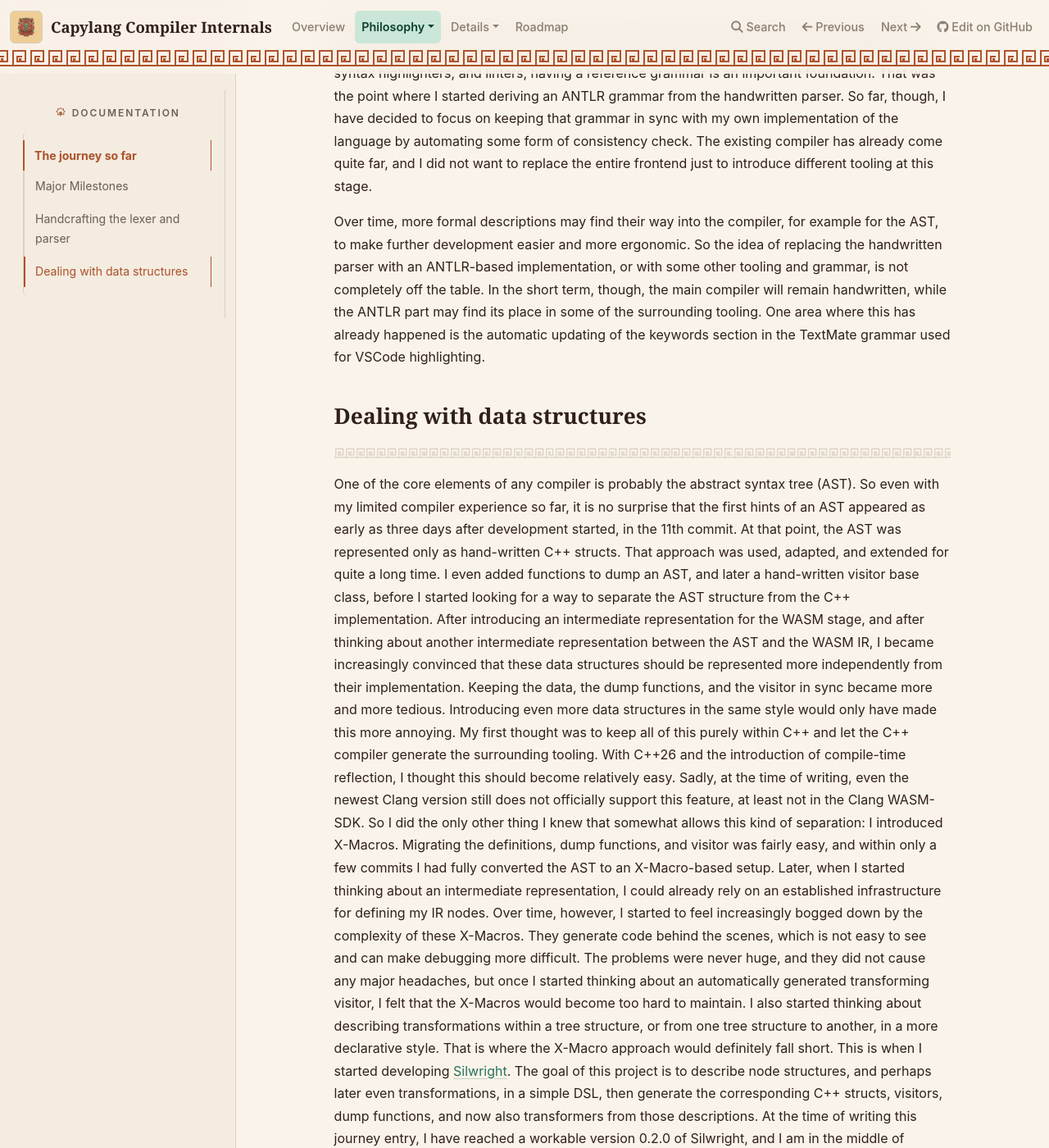
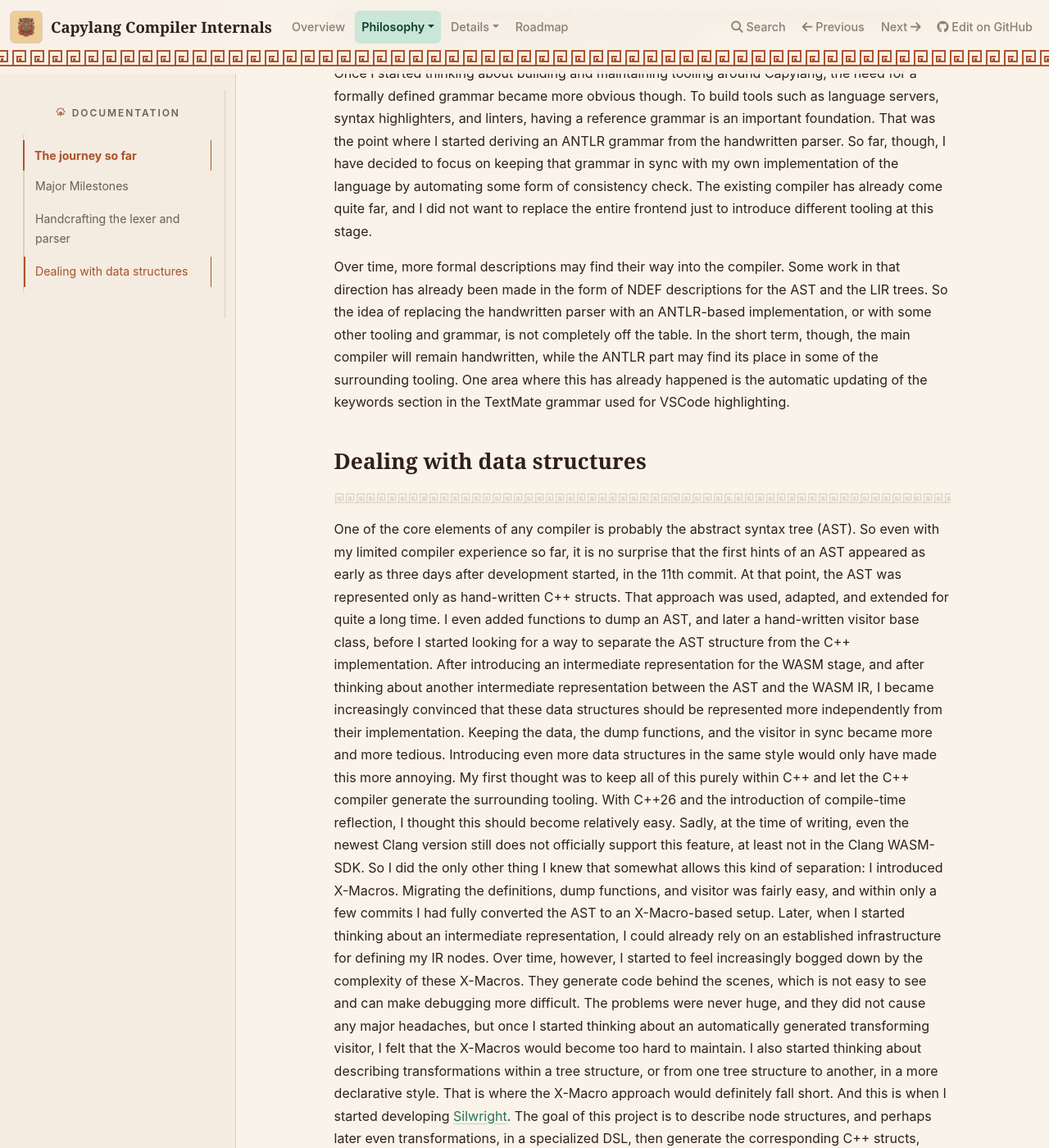
Before and after one commit to Jokymon/capylang, an MkDocs documentation site: the page built from doc/journey.md, in a window 1280 px wide and 1400 px high, scrolled down 1241 px. Shown: the whole window at 82% size. Built offline with MkDocs 1.6.1, drawn with Linux system fonts in a browser that asks for light colours; nearby versions of some CDN libraries; some of the changed text lies outside the part shown.

Commit message:
Update journey for AST->NDEF migration

```diff
--- a/doc/journey.md
+++ b/doc/journey.md
@@ -12,6 +12,8 @@
  * **21.05.2026** initial LIR, replacing ANF approach
  * **22.05.2026** Add GitHub CI automation
  * **13.07.2026** Big move to LIR
+ * **21.08.2026** Complete migration of AST to NDEF/Silwright
+ * **24.08.2026** Introduction of a simple include file concept
 
 ## Handcrafting the lexer and parser
 
@@ -41,21 +43,22 @@
 Once I started thinking about building and maintaining tooling around Capylang,
 the need for a formally defined grammar became more obvious though. To build
 tools such as language servers, syntax highlighters, and linters, having a
-reference grammar is an important foundation. That was the point where I started deriving
-an ANTLR grammar from the handwritten parser. So far, though, I have decided to
-focus on keeping that grammar in sync with my own implementation of the
-language by automating some form of consistency check. The existing compiler
+reference grammar is an important foundation. That was the point where I started
+deriving an ANTLR grammar from the handwritten parser. So far, though, I have
+decided to focus on keeping that grammar in sync with my own implementation of
+the language by automating some form of consistency check. The existing compiler
 has already come quite far, and I did not want to replace the entire frontend
 just to introduce different tooling at this stage.
 
-Over time, more formal descriptions may find their way into the compiler, for
-example for the AST, to make further development easier and more ergonomic. So
-the idea of replacing the handwritten parser with an ANTLR-based
-implementation, or with some other tooling and grammar, is not completely off
-the table. In the short term, though, the main compiler will remain
-handwritten, while the ANTLR part may find its place in some of the surrounding
-tooling. One area where this has already happened is the automatic updating of
-the keywords section in the TextMate grammar used for VSCode highlighting.
+Over time, more formal descriptions may find their way into the compiler. Some
+work in that direction has already been made in the form of NDEF descriptions
+for the AST and the LIR trees. So the idea of replacing the handwritten parser
+with an ANTLR-based implementation, or with some other tooling and grammar, is
+not completely off the table. In the short term, though, the main compiler will
+remain handwritten, while the ANTLR part may find its place in some of the
+surrounding tooling. One area where this has already happened is the automatic
+updating of the keywords section in the TextMate grammar used for VSCode
+highlighting.
 
 ## Dealing with data structures
 
@@ -93,11 +96,15 @@
 become too hard to maintain. I also started thinking about describing
 transformations within a tree structure, or from one tree structure to another,
 in a more declarative style. That is where the X-Macro approach would definitely
-fall short. This is when I started developing
+fall short. And this is when I started developing
 [Silwright](https://pypi.org/project/silwright/). The goal of this project is to
-describe node structures, and perhaps later even transformations, in a simple
-DSL, then generate the corresponding C++ structs, visitors, dump functions, and
-now also transformers from those descriptions.
-At the time of writing this journey entry, I have reached a workable version
-0.2.0 of Silwright, and I am in the middle of migrating again. My hope is that
-this change will be more sustainable in the long run.
+describe node structures, and perhaps later even transformations, in a
+specialized DSL, then generate the corresponding C++ structs, visitors, dump
+functions, and later also transformers from those descriptions.
+The approach with Silwright has proven to be a workable direction and as of end
+of August 2026 and using Silwright version 0.5.0, I completed the migration of
+the AST to NDEF/Silwright thus completely removing any traces of X-Macros. On
+that basis, the hope is, that we might even be able to migrate the WASM IR
+structures to NDEF/Silwright one day and then start thinking about describing
+actual transformations all the way from AST through LIR down to WASM IR in some
+Silwright based DSL.
```
